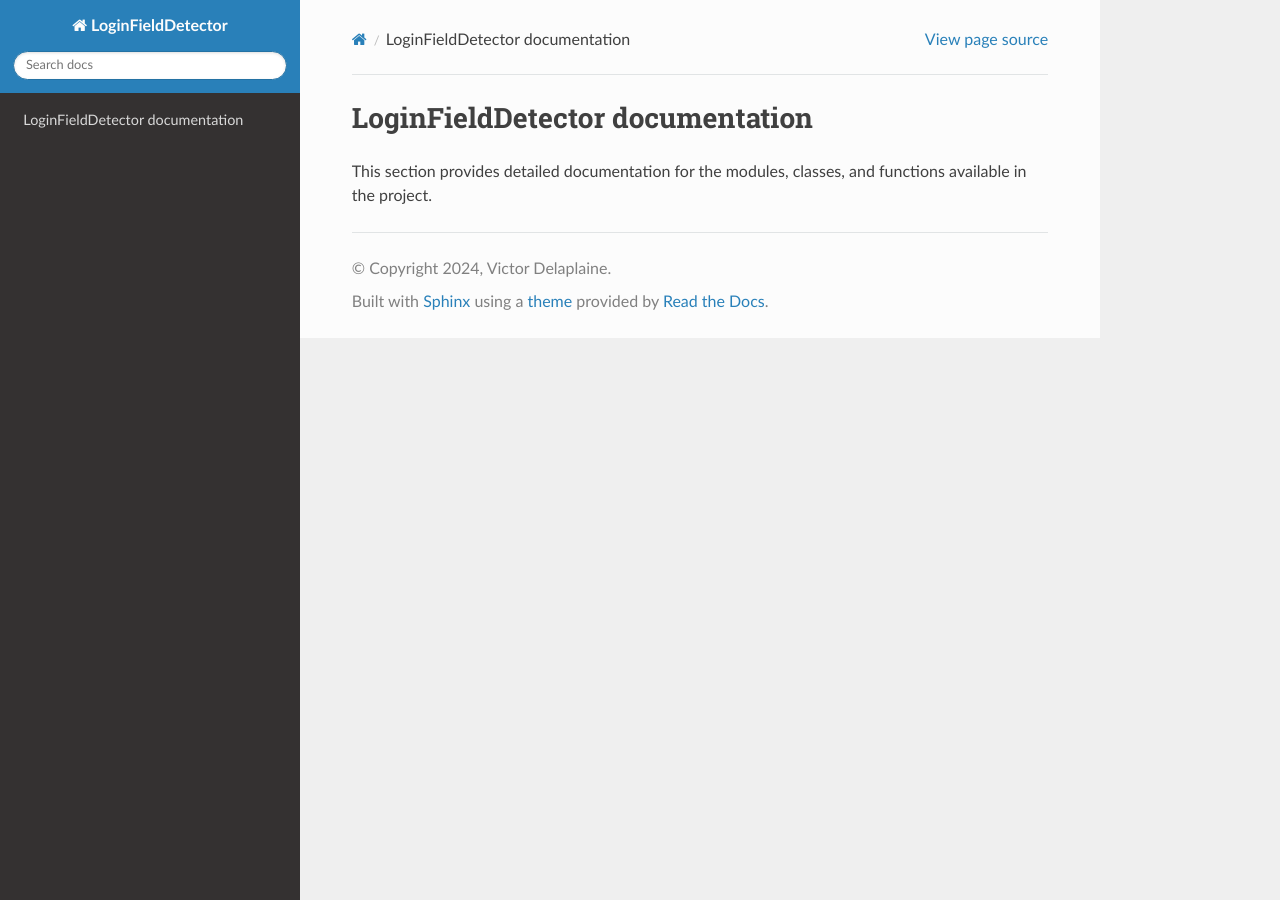
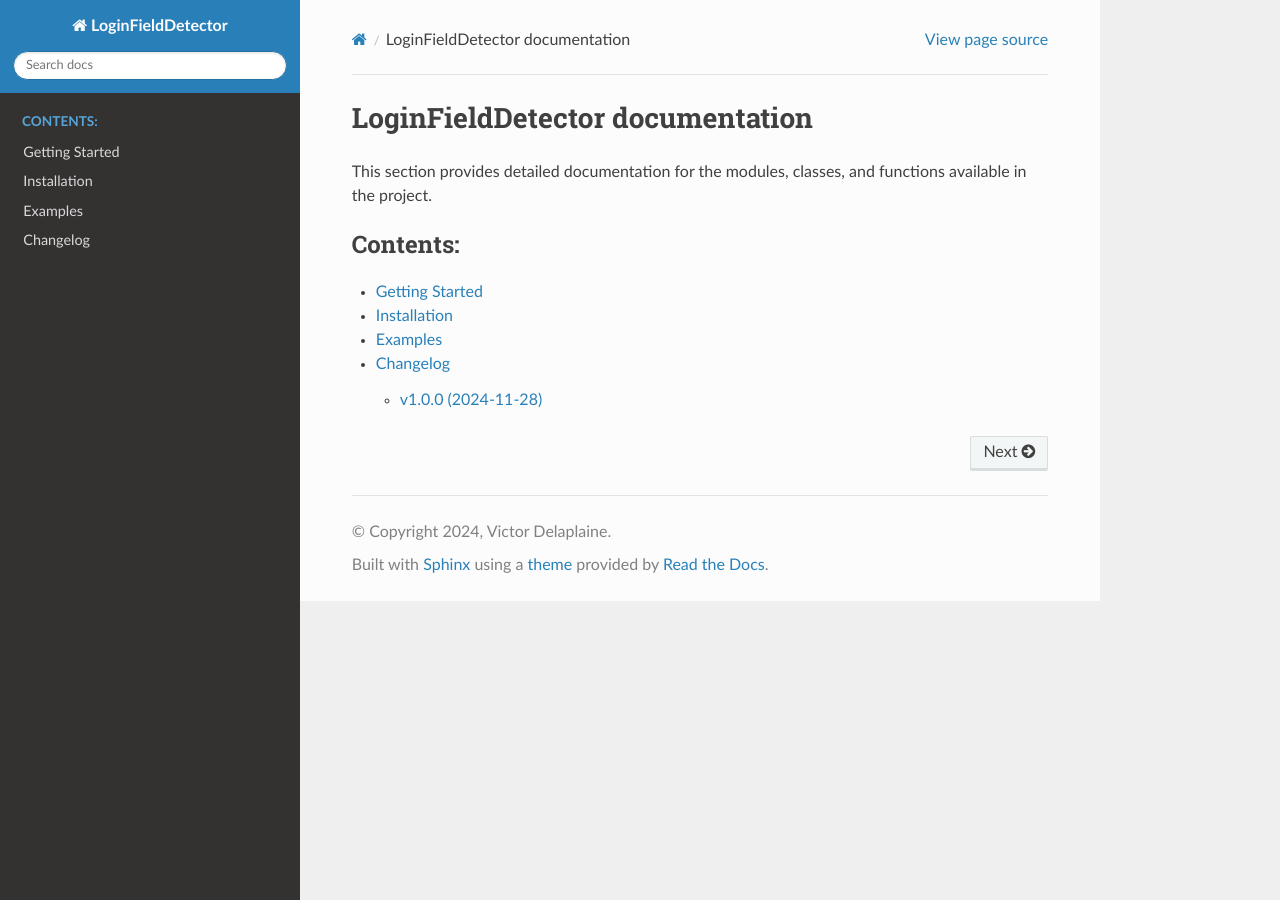
Before and after one commit to ByVictorrr/LoginFieldDetector, a Sphinx documentation site: the page built from docs/source/index.rst, in a window 1280 px wide. Built offline with Sphinx 7.4.7 and the Read the Docs theme 3.1.0, drawn with Linux system fonts in a browser that asks for light colours; pages that are not in the unit, such as notebooks, are missing from menus.

Commit message:
fixed docs

```diff
--- /dev/null
+++ b/docs/source/changelog.rst
@@ -0,0 +1,9 @@
+Changelog
+=========
+
+All notable changes to this project will be documented in this file.
+
+v1.0.0 (2024-11-28)
+-------------------
+- Initial release.
+- Added core functionality for login field detection.
--- a/docs/source/index.rst
+++ b/docs/source/index.rst
@@ -13,5 +13,8 @@ This section provides detailed documentation for the modules, classes, and funct
    :maxdepth: 2
    :caption: Contents:
 
-
+   getting_started
+   installation
    modules
+   examples
+   changelog
```
Also changed, not shown: docs/source/examples.rst (added, +7 -0 lines), docs/source/getting_started.rst (added, +14 -0 lines), docs/source/installation.rst (added, +14 -0 lines), 2 other files.
